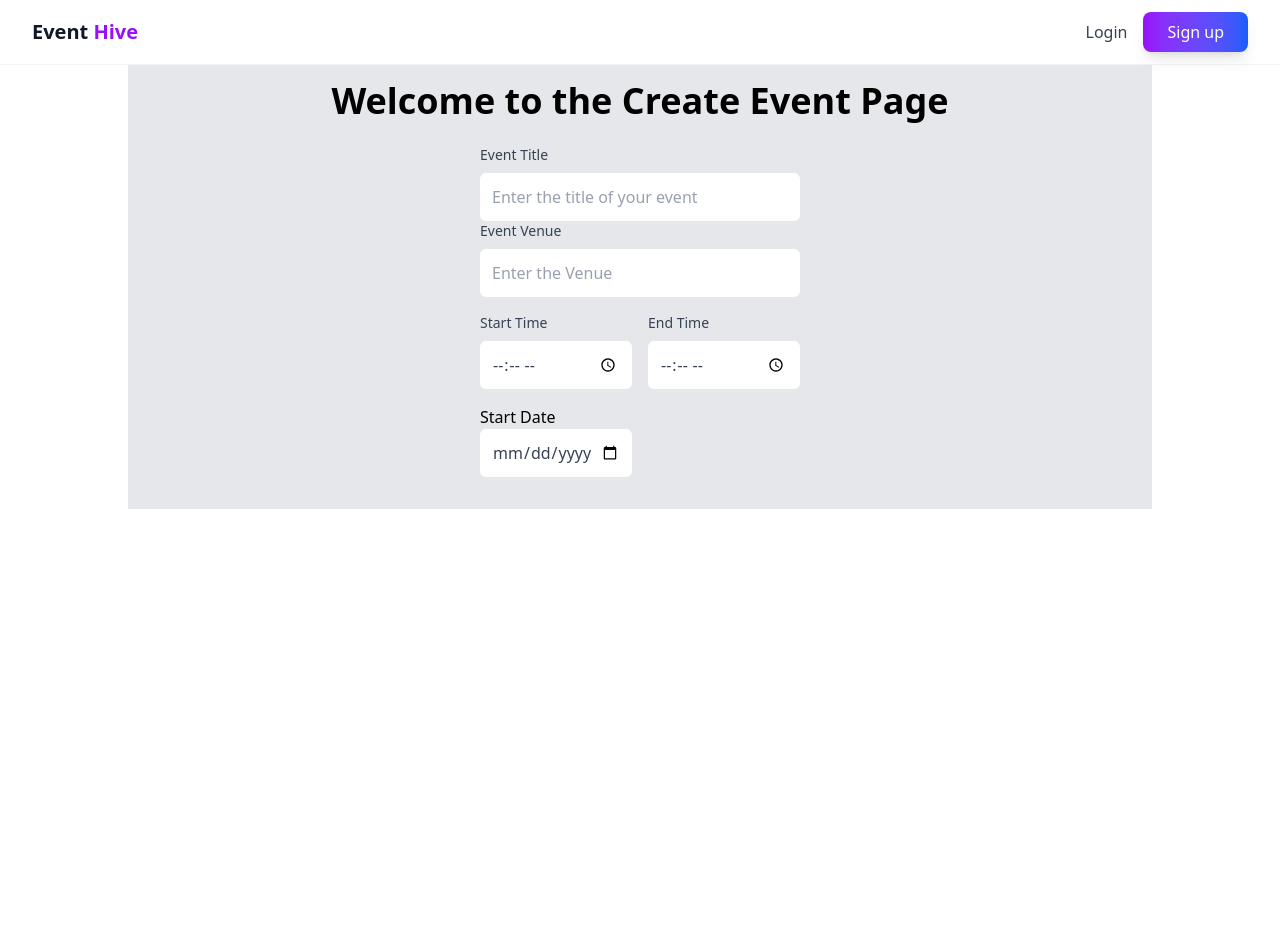
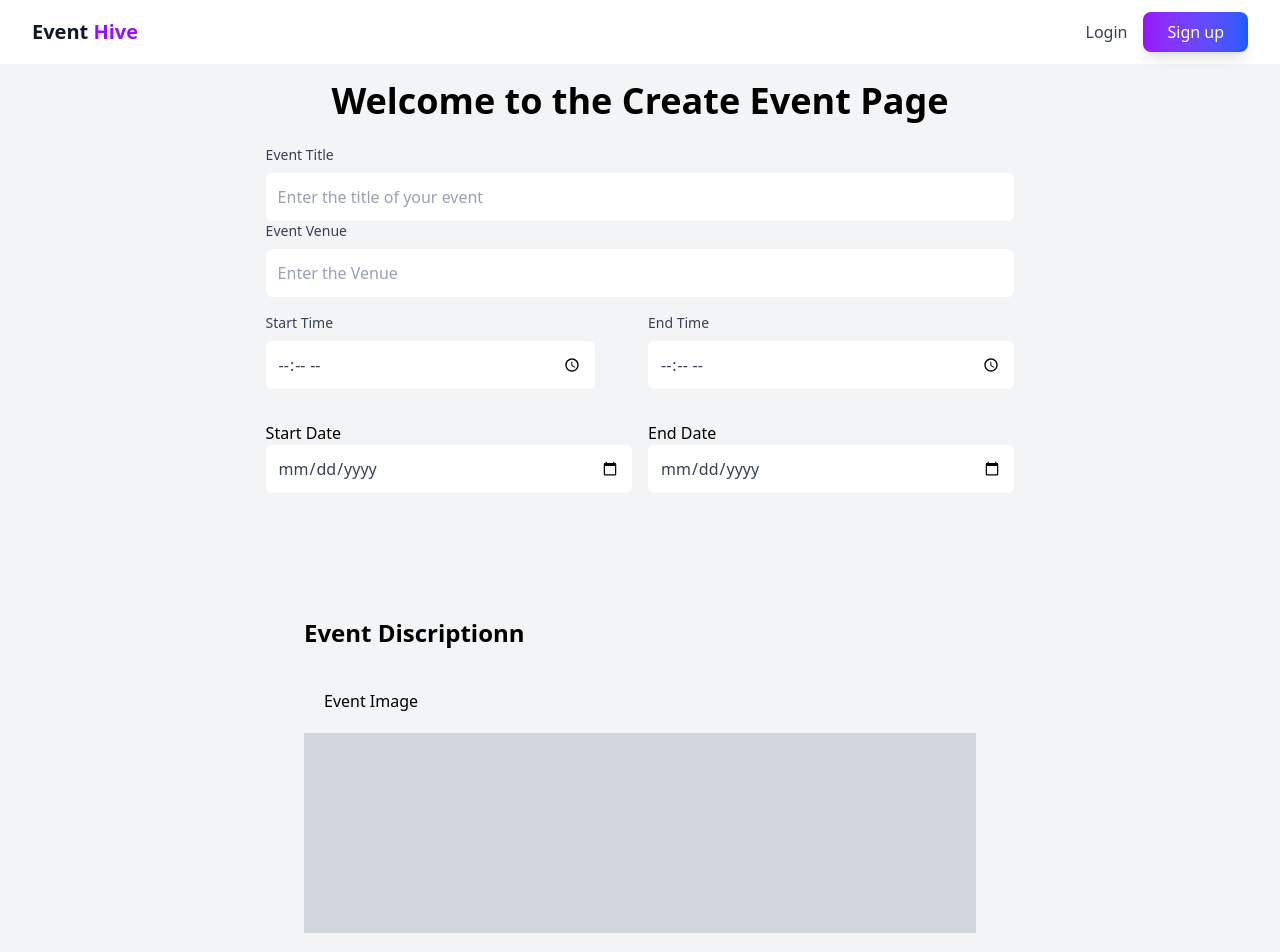
Before and after one commit to BugSlayersC5/event-hive, a React (Vite) app: page /create-event in a window 1280 px wide. Shown: the top 952 px of the page. Before the commit the page ends 800 px from the top, so only its background shows below. Built offline with nearby package versions, Linux system fonts and the light colour scheme.

Commit message:
working on view event page

```diff
--- a/src/pages/CreateEvent.jsx
+++ b/src/pages/CreateEvent.jsx
@@ -5,10 +5,10 @@ export default function CreateEvent() {
     return (
         <>
             <Navbar />
-            <section className="flex flex-col items-center bg-gray-200 justify-center w-[80%] p-4 gap-6 mx-auto">
+            <section className="flex flex-col items-center bg-gray-100 justify-center w-[100%] p-4 gap-6 mx-auto">
                 <h1 className="text-center font-bold text-black text-4xl">Welcome to the Create Event Page</h1>
 
-                <div className="mb-4 bg-gray w-80">
+                <div className="mb-4 bg-gray w-[60%]">
                     <label htmlFor="event name" className="block mb-2 text-sm font-medium text-gray-700">
                         Event Title
                     </label>
@@ -17,7 +17,7 @@ export default function CreateEvent() {
                         placeholder="Enter the title of your event"
                         className="w-full p-3 rounded-md bg-white text-gray-700 placeholder-gray-400 focus:outline-none focus:ring-2 focus:ring-blue-500"
                     />
-                    <div className="mb-4 w-80">
+                    <div className="mb-4 bg-gray w-[100%]">
                         <label htmlFor="venue" className="block mb-2 text-sm font-medium text-gray-700">
                             Event Venue
                         </label>
@@ -29,19 +29,19 @@ export default function CreateEvent() {
                     </div>
 
                     <div className="grid grid-cols-2 gap-4">
-                        <div>
+                        <div className="w-[90%]">
                             <label htmlFor="start time" className="block mb-2 text-sm font-medium  text-gray-700 placeholder-gray-200">Start Time</label>
                             <input type="time"
                                 placeholder="Enter start time"
                                 name="start time"
                                 id="start time"
-                                className="w-full bg-white p-3 rounded-md text-gray-700 placeholder-gray-400 focus-outline-none focus-ring-2 focus-ring-blue-500"
+                                className="w-full bg-white p-3 mb-4 rounded-md text-gray-700 placeholder-gray-400 focus-outline-none focus-ring-2 focus-ring-blue-500"
                             />
                         </div>
                         <div>
                             <label htmlFor="End time" className="block mb-2 text-sm font-medium  text-gray-700 placeholder-gray-200">End Time</label>
                             <input type="time"
-                                placeholder="enter end Time"
+                                placeholder="enter end time"
                                 name="enter end time"
                                 className="w-full bg-white p-3 rounded-md text-gray-700 placeholder-gray-400 focus-outline-none focus-ring-2 focus-ring-blue-500"
                             />
@@ -50,20 +50,47 @@ export default function CreateEvent() {
                         <div>
                             <label htmlFor="start date">Start Date</label>
                             <input type="date"
-                                   placeholder="enter"
-                                   id="start date"
-                                   name="start date"
-                                   className="w-full bg-white p-3 rounded-md text-gray-700 placeholder-gray-400 focus-outline focus-ring-2 focus-ring-blue-500"/>
+                                placeholder="enter date"
+                                id="start date"
+                                name="start date"
+                                className="w-full bg-white p-3 mb-6 rounded-md text-gray-700 placeholder-gray-400 focus-outline focus-ring-2 focus-ring-blue-500" />
                         </div>
+                        <div>
+                            <label htmlFor="end date">End Date</label>
+                            <input type="date"
+                                placeholder="enter date"
+                                id="end date"
+                                name="end date"
+                                className="w-full bg-white p-3 mb-4 rounded-md text-gray-700 placeholder-gray-400 focus-outline focus-ring-2 focus-ring-blue-500" />
+                        </div>
+
+
+                    </div>
+                </div>
+
+                <section className="flex flex-col-reverse items-center justify-center mx-auto gap-6 mt-15">
+                    <div>
+                        <h2 className="text-2xl font-bold ">Event Discriptionn</h2>
+                        <h2 className=" mt-10 mx-5">Event Image</h2>
+
+                        <div className="bg-gray-300 w-2xl h-50 mt-5  p-4 ">
+
+                    </div>
+
+                     <div>
+                        <h2 className=" font mt-30 text start">Event Description</h2>
+                          <div className="bg-white w-2xl h-50 mt-5  p-4 "></div>
+                    </div>
                     </div>
 
 
 
 
-                </div>
+
+                </section>
+            </section>
 
 
-            </section>
         </>
     );
 }
--- a/src/pages/ViewEvent.jsx
+++ b/src/pages/ViewEvent.jsx
@@ -3,10 +3,16 @@ import Footer from "../components/Footer";
 import EventDetail from "../components/EventDetail";
 import SimilarEvents from "../components/SimilarEvents";
 
+
 export default function ViewEvent() {
     return (
         <>
             <Navbar />
+            <section className="bg-[url('../assets/images/event-img.jpg')] bg-cover bg-center h-64 w-full">
+            <h1>Dream world wide in jakatra</h1>
+            <h2>IIIT</h2>
+
+            </section>
             <EventDetail />
             <SimilarEvents />
             <Footer />
```
Also changed, not shown: src/assets/images/event-img.jpg (added).
